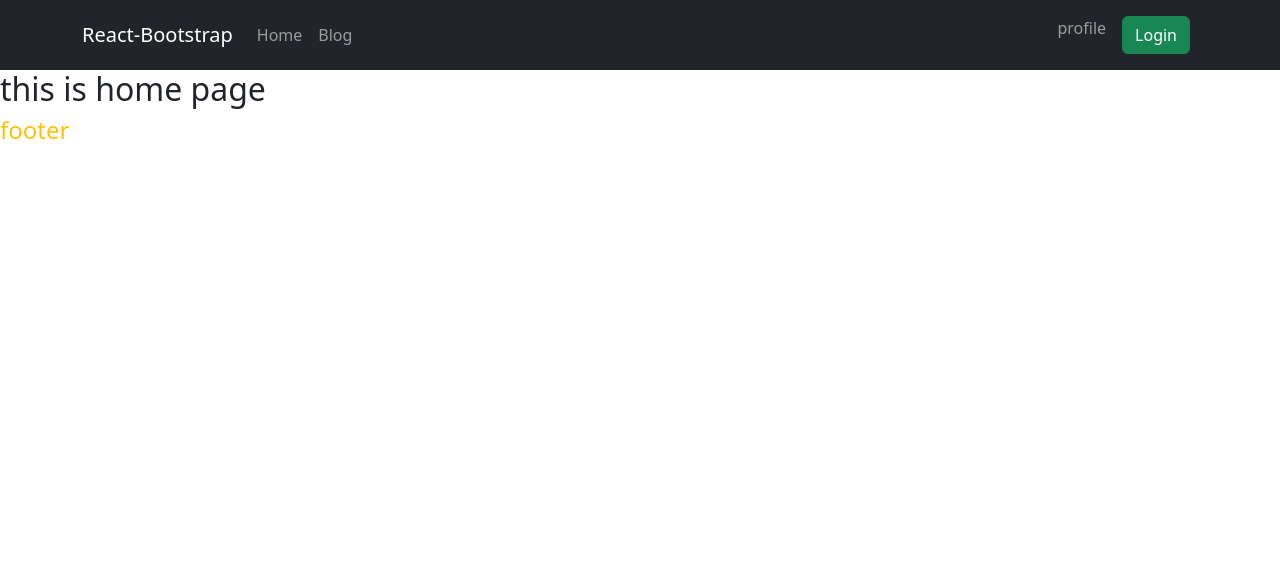
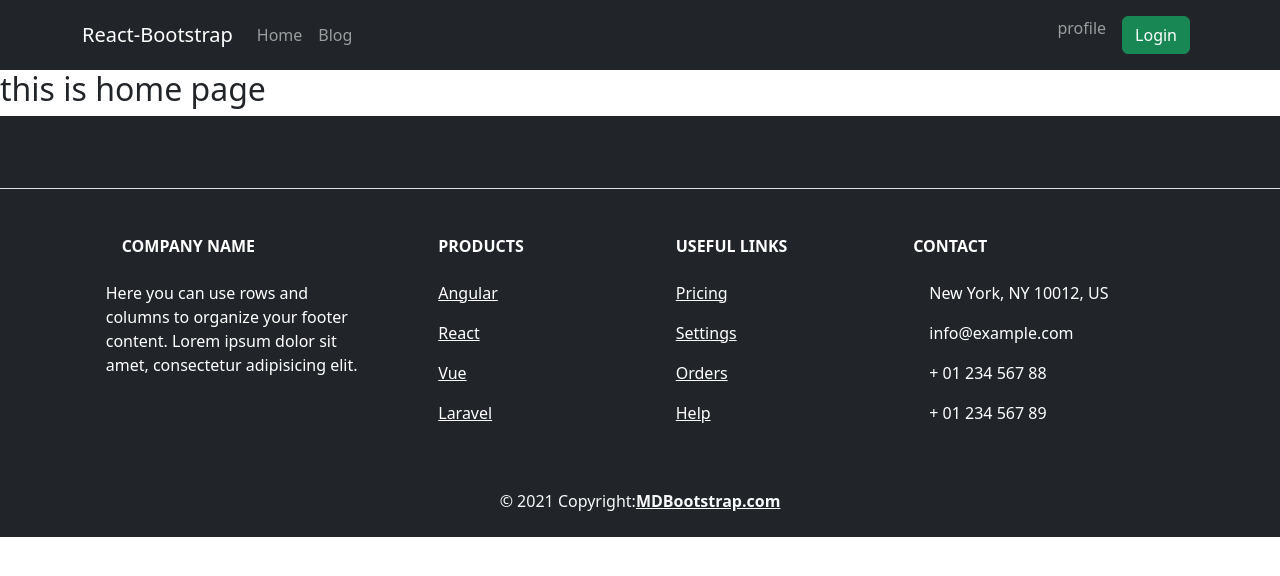
Before and after one commit to MD-Mojammel-Haque-shakil/chef-recipe-client, a React (Vite) app: page / in a window 1280 px wide. Shown: the top 576 px of the page. Built offline with nearby package versions, Linux system fonts and the light colour scheme.

Commit message:
Create a reasonable and meaningful footer part done

```diff
--- a/src/components/Footer/Footer.jsx
+++ b/src/components/Footer/Footer.jsx
@@ -1,9 +1,119 @@
 import React from 'react';
+
+
 
 const Footer = () => {
     return (
         <div>
-            <h4 className='text-warning'>footer</h4>
+           <footer className="text-center text-lg-start bg-dark text-white">
+
+  <section className="d-flex justify-content-center justify-content-lg-between p-4 border-bottom">
+
+
+    <div>
+      <a href="" className="me-4 text-reset">
+        <i className="fab fa-facebook-f"></i>
+      </a>
+      <a href="" className="me-4 text-reset">
+        <i className="fab fa-twitter"></i>
+      </a>
+      <a href="" className="me-4 text-reset">
+        <i className="fab fa-google"></i>
+      </a>
+      <a href="" className="me-4 text-reset">
+        <i className="fab fa-instagram"></i>
+      </a>
+      <a href="" className="me-4 text-reset">
+        <i className="fab fa-linkedin"></i>
+      </a>
+      <a href="" className="me-4 text-reset">
+        <i className="fab fa-github"></i>
+      </a>
+    </div>
+
+  </section>
+
+  <section className="">
+    <div className="container text-center text-md-start mt-5">
+
+      <div className="row mt-3">
+
+        <div className="col-md-3 col-lg-4 col-xl-3 mx-auto mb-4">
+
+          <h6 className="text-uppercase fw-bold mb-4">
+            <i className="fas fa-gem me-3"></i>Company name
+          </h6>
+          <p>
+            Here you can use rows and columns to organize your footer content. Lorem ipsum
+            dolor sit amet, consectetur adipisicing elit.
+          </p>
+        </div>
+
+
+
+        <div className="col-md-2 col-lg-2 col-xl-2 mx-auto mb-4">
+
+          <h6 className="text-uppercase fw-bold mb-4">
+            Products
+          </h6>
+          <p>
+            <a href="#!" className="text-reset">Angular</a>
+          </p>
+          <p>
+            <a href="#!" className="text-reset">React</a>
+          </p>
+          <p>
+            <a href="#!" className="text-reset">Vue</a>
+          </p>
+          <p>
+            <a href="#!" className="text-reset">Laravel</a>
+          </p>
+        </div>
+
+
+
+        <div className="col-md-3 col-lg-2 col-xl-2 mx-auto mb-4">
+
+          <h6 className="text-uppercase fw-bold mb-4">
+            Useful links
+          </h6>
+          <p>
+            <a href="#!" className="text-reset">Pricing</a>
+          </p>
+          <p>
+            <a href="#!" className="text-reset">Settings</a>
+          </p>
+          <p>
+            <a href="#!" className="text-reset">Orders</a>
+          </p>
+          <p>
+            <a href="#!" className="text-reset">Help</a>
+          </p>
+        </div>
+
+        <div className="col-md-4 col-lg-3 col-xl-3 mx-auto mb-md-0 mb-4">
+
+          <h6 className="text-uppercase fw-bold mb-4">Contact</h6>
+          <p><i className="fas fa-home me-3"></i> New York, NY 10012, US</p>
+          <p>
+            <i className="fas fa-envelope me-3"></i>
+            info@example.com
+          </p>
+          <p><i className="fas fa-phone me-3"></i> + 01 234 567 88</p>
+          <p><i className="fas fa-print me-3"></i> + 01 234 567 89</p>
+        </div>
+
+      </div>
+
+    </div>
+  </section>
+
+  <div className="text-center p-4 text-light">
+    © 2021 Copyright:
+    <a className="text-reset fw-bold" href="https://mdbootstrap.com/">MDBootstrap.com</a>
+  </div>
+
+</footer>
         </div>
     );
 };
```
